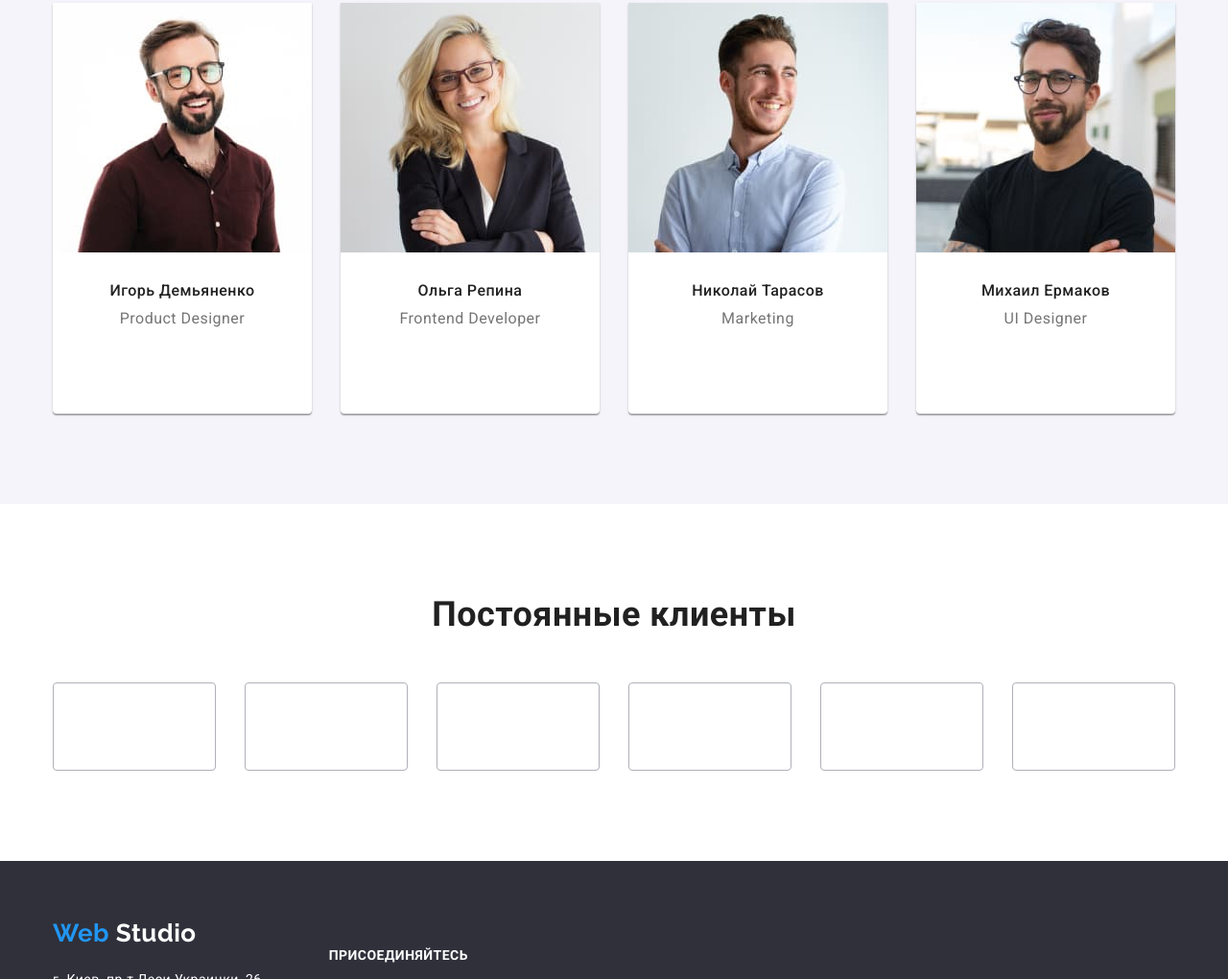
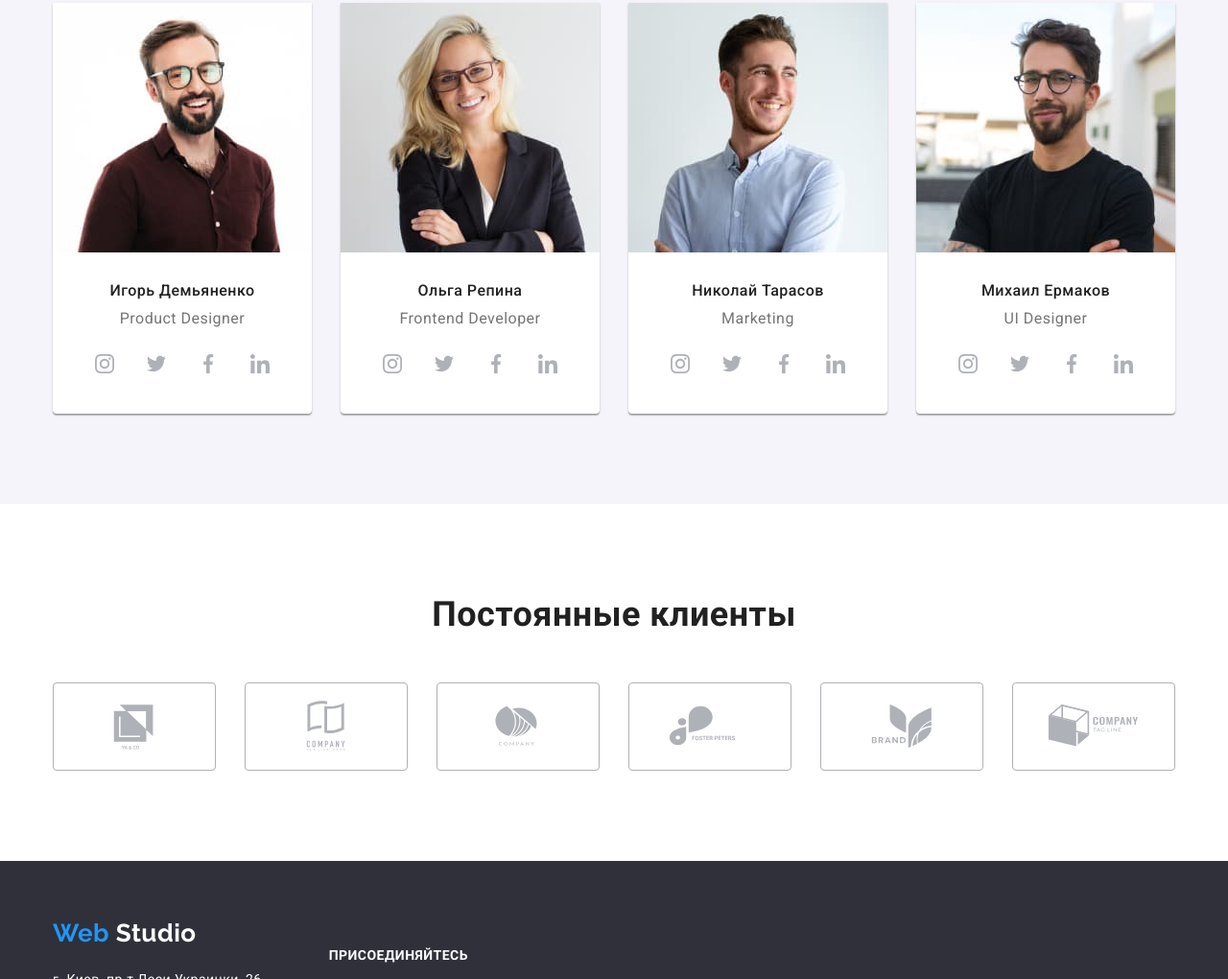
Before and after one commit to JuliaGolban/goit-markup-hw-04, a plain HTML site: page index.html in a window 1280 px wide. Shown: the part 1780-2800 px from the top of the page at 96% size. Drawn offline with nearby package versions, Linux system fonts and the light colour scheme.

Commit message:
изменен путь к файлу icons

```diff
--- a/index.html
+++ b/index.html
@@ -46,13 +46,13 @@
 				<ul class="contacts list">
 					<li class="contacts-item">
 						<a href="mailto:info@devstudio.com" class="link">
-							<svg class="contacts-icon" width="16" height="12"><use href="../images/icons.svg#icon-envelope"></use></svg>
+							<svg class="contacts-icon" width="16" height="12"><use href="./images/icons.svg#icon-envelope"></use></svg>
 							info@devstudio.com
 						</a>
 					</li>
 					<li class="contacts-item">
 						<a href="tel:+380961111111" class="link">
-							<svg class="contacts-icon" width="10" height="16"><use href="../images/icons.svg#icon-smartphone"></use></svg>
+							<svg class="contacts-icon" width="10" height="16"><use href="./images/icons.svg#icon-smartphone"></use></svg>
 							+38 096 111 11 11
 						</a>
 					</li>
@@ -81,7 +81,7 @@
 						<li class="features-item">
 							<div class="wrapper-icon" aria-label="Антена">
 								<svg class="features-icon" width="70" height="70">
-									<use href="../images/icons.svg#icon-antenna"></use>
+									<use href="./images/icons.svg#icon-antenna"></use>
 								</svg>
 							</div>
 							<h3 class="title">Внимание к деталям</h3>
@@ -90,7 +90,7 @@
 						<li class="features-item">
 							<div class="wrapper-icon" aria-label="Часы">
 								<svg class="features-icon" width="70" height="70">
-									<use href="../images/icons.svg#icon-clock"></use>
+									<use href="./images/icons.svg#icon-clock"></use>
 								</svg>
 							</div>
 							<h3 class="title">Пунктуальность</h3>
@@ -99,7 +99,7 @@
 						<li class="features-item">
 							<div class="wrapper-icon" aria-label="Диаграмма">
 								<svg class="features-icon" width="70" height="70">
-									<use href="../images/icons.svg#icon-diagram"></use>
+									<use href="./images/icons.svg#icon-diagram"></use>
 								</svg>
 							</div>
 							<h3 class="title">Планирование</h3>
@@ -108,7 +108,7 @@
 						<li class="features-item">
 							<div class="wrapper-icon" aria-label="Астронафт">
 								<svg class="features-icon" width="70" height="70">
-									<use href="../images/icons.svg#icon-astronaut"></use>
+									<use href="./images/icons.svg#icon-astronaut"></use>
 								</svg>
 							</div>
 							<h3 class="title">Современные технологии</h3>
@@ -147,22 +147,22 @@
 								<ul class="social-links list">
 									<li class="social-links-item">
 										<a class="link" href="https://www.instagram.com/" target="_blank" rel="noopener noreferrer" lang="en" aria-label="Instagram">
-											<svg class="social-links-icon" width="20" height="20"><use href="..//images/icons.svg#icon-instagram"></use></svg>
+											<svg class="social-links-icon" width="20" height="20"><use href="./images/icons.svg#icon-instagram"></use></svg>
 										</a>
 									</li>
 									<li class="social-links-item">
 										<a class="link" href="https://twitter.com/" target="_blank" rel="noopener noreferrer" lang="en" aria-label="Twitter">
-											<svg class="social-links-icon" width="20" height="20"><use href="..//images/icons.svg#icon-twitter"></use></svg>
+											<svg class="social-links-icon" width="20" height="20"><use href="./images/icons.svg#icon-twitter"></use></svg>
 										</a>
 									</li>
 									<li class="social-links-item">
 										<a class="link" href="https://www.facebook.com/" target="_blank" rel="noopener noreferrer" lang="en" aria-label="Facebook">
-											<svg class="social-links-icon" width="20" height="20"><use href="..//images/icons.svg#icon-facebook"></use></svg>
+											<svg class="social-links-icon" width="20" height="20"><use href="./images/icons.svg#icon-facebook"></use></svg>
 										</a>
 									</li>
 									<li class="social-links-item">
 										<a class="link" href="https://www.linkedin.com/" target="_blank" rel="noopener noreferrer" lang="en" aria-label="Linkedin">
-											<svg class="social-links-icon" width="20" height="20"><use href="..//images/icons.svg#icon-linkedin"></use></svg>
+											<svg class="social-links-icon" width="20" height="20"><use href="./images/icons.svg#icon-linkedin"></use></svg>
 										</a>
 									</li>
 								</ul>
@@ -176,22 +176,22 @@
 								<ul class="social-links list">
 									<li class="social-links-item">
 										<a class="link" href="https://www.instagram.com/" target="_blank" rel="noopener noreferrer" lang="en" aria-label="Instagram">
-											<svg class="social-links-icon" width="20" height="20"><use href="..//images/icons.svg#icon-instagram"></use></svg>
+											<svg class="social-links-icon" width="20" height="20"><use href="./images/icons.svg#icon-instagram"></use></svg>
 										</a>
 									</li>
 									<li class="social-links-item">
 										<a class="link" href="https://twitter.com/" target="_blank" rel="noopener noreferrer" lang="en" aria-label="Twitter">
-											<svg class="social-links-icon" width="20" height="20"><use href="..//images/icons.svg#icon-twitter"></use></svg>
+											<svg class="social-links-icon" width="20" height="20"><use href="./images/icons.svg#icon-twitter"></use></svg>
 										</a>
 									</li>
 									<li class="social-links-item">
 										<a class="link" href="https://www.facebook.com/" target="_blank" rel="noopener noreferrer" lang="en" aria-label="Facebook">
-											<svg class="social-links-icon" width="20" height="20"><use href="..//images/icons.svg#icon-facebook"></use></svg>
+											<svg class="social-links-icon" width="20" height="20"><use href="./images/icons.svg#icon-facebook"></use></svg>
 										</a>
 									</li>
 									<li class="social-links-item">
 										<a class="link" href="https://www.linkedin.com/" target="_blank" rel="noopener noreferrer" lang="en" aria-label="Linkedin">
-											<svg class="social-links-icon" width="20" height="20"><use href="..//images/icons.svg#icon-linkedin"></use></svg>
+											<svg class="social-links-icon" width="20" height="20"><use href="./images/icons.svg#icon-linkedin"></use></svg>
 										</a>
 									</li>
 								</ul>
@@ -205,22 +205,22 @@
 								<ul class="social-links list">
 									<li class="social-links-item">
 										<a class="link" href="https://www.instagram.com/" target="_blank" rel="noopener noreferrer" lang="en" aria-label="Instagram">
-											<svg class="social-links-icon" width="20" height="20"><use href="..//images/icons.svg#icon-instagram"></use></svg>
+											<svg class="social-links-icon" width="20" height="20"><use href="./images/icons.svg#icon-instagram"></use></svg>
 										</a>
 									</li>
 									<li class="social-links-item">
 										<a class="link" href="https://twitter.com/" target="_blank" rel="noopener noreferrer" lang="en" aria-label="Twitter">
-											<svg class="social-links-icon" width="20" height="20"><use href="..//images/icons.svg#icon-twitter"></use></svg>
+											<svg class="social-links-icon" width="20" height="20"><use href="./images/icons.svg#icon-twitter"></use></svg>
 										</a>
 									</li>
 									<li class="social-links-item">
 										<a class="link" href="https://www.facebook.com/" target="_blank" rel="noopener noreferrer" lang="en" aria-label="Facebook">
-											<svg class="social-links-icon" width="20" height="20"><use href="..//images/icons.svg#icon-facebook"></use></svg>
+											<svg class="social-links-icon" width="20" height="20"><use href="./images/icons.svg#icon-facebook"></use></svg>
 										</a>
 									</li>
 									<li class="social-links-item">
 										<a class="link" href="https://www.linkedin.com/" target="_blank" rel="noopener noreferrer" lang="en" aria-label="Linkedin">
-											<svg class="social-links-icon" width="20" height="20"><use href="..//images/icons.svg#icon-linkedin"></use></svg>
+											<svg class="social-links-icon" width="20" height="20"><use href="./images/icons.svg#icon-linkedin"></use></svg>
 										</a>
 									</li>
 								</ul>
@@ -234,22 +234,22 @@
 								<ul class="social-links list">
 									<li class="social-links-item">
 										<a class="link" href="https://www.instagram.com/" target="_blank" rel="noopener noreferrer" lang="en" aria-label="Instagram">
-											<svg class="social-links-icon" width="20" height="20"><use href="..//images/icons.svg#icon-instagram"></use></svg>
+											<svg class="social-links-icon" width="20" height="20"><use href="./images/icons.svg#icon-instagram"></use></svg>
 										</a>
 									</li>
 									<li class="social-links-item">
 										<a class="link" href="https://twitter.com/" target="_blank" rel="noopener noreferrer" lang="en" aria-label="Twitter">
-											<svg class="social-links-icon" width="20" height="20"><use href="..//images/icons.svg#icon-twitter"></use></svg>
+											<svg class="social-links-icon" width="20" height="20"><use href="./images/icons.svg#icon-twitter"></use></svg>
 										</a>
 									</li>
 									<li class="social-links-item">
 										<a class="link" href="https://www.facebook.com/" target="_blank" rel="noopener noreferrer" lang="en" aria-label="Facebook">
-											<svg class="social-links-icon" width="20" height="20"><use href="..//images/icons.svg#icon-facebook"></use></svg>
+											<svg class="social-links-icon" width="20" height="20"><use href="./images/icons.svg#icon-facebook"></use></svg>
 										</a>
 									</li>
 									<li class="social-links-item">
 										<a class="link" href="https://www.linkedin.com/" target="_blank" rel="noopener noreferrer" lang="en" aria-label="Linkedin">
-											<svg class="social-links-icon" width="20" height="20"><use href="..//images/icons.svg#icon-linkedin"></use></svg>
+											<svg class="social-links-icon" width="20" height="20"><use href="./images/icons.svg#icon-linkedin"></use></svg>
 										</a>
 									</li>
 								</ul>
@@ -266,42 +266,42 @@
 						<li class="clients-item">
 							<a href="" class="wrapper-icon link">
 								<svg class="clients-icon" width="106" height="60">
-									<use href="..//images/icons.svg#icon-client1"></use>
+									<use href="./images/icons.svg#icon-client1"></use>
 								</svg>
 							</a>
 						</li>
 						<li class="clients-item">
 							<a href="" class="wrapper-icon link">
 								<svg class="clients-icon" width="106" height="60">
-									<use href="..//images/icons.svg#icon-client2"></use>
+									<use href="./images/icons.svg#icon-client2"></use>
 								</svg>
 							</a>
 						</li>
 						<li class="clients-item">
 							<a href="" class="wrapper-icon link">
 								<svg class="clients-icon" width="106" height="60">
-									<use href="..//images/icons.svg#icon-client3"></use>
+									<use href="./images/icons.svg#icon-client3"></use>
 								</svg>
 							</a>
 						</li>
 						<li class="clients-item">
 							<a href="" class="wrapper-icon link">
 								<svg class="clients-icon" width="106" height="60">
-									<use href="..//images/icons.svg#icon-client4"></use>
+									<use href="./images/icons.svg#icon-client4"></use>
 								</svg>
 							</a>
 						</li>
 						<li class="clients-item">
 							<a href="" class="wrapper-icon link">
 								<svg class="clients-icon" width="106" height="60">
-									<use href="..//images/icons.svg#icon-client5"></use>
+									<use href="./images/icons.svg#icon-client5"></use>
 								</svg>
 							</a>
 						</li>
 						<li class="clients-item">
 							<a href="" class="wrapper-icon link">
 								<svg class="clients-icon" width="106" height="60">
-									<use href="..//images/icons.svg#icon-client6"></use>
+									<use href="./images/icons.svg#icon-client6"></use>
 								</svg>
 							</a>
 						</li>
@@ -339,22 +339,22 @@
 					<ul class="social-links list">
 						<li class="social-links-item">
 							<a class="link" href="https://www.instagram.com/" target="_blank" rel="noopener noreferrer" lang="en" aria-label="Instagram">
-								<svg class="social-links-icon" width="20" height="20"><use href="..//images/icons.svg#icon-instagram"></use></svg>
+								<svg class="social-links-icon" width="20" height="20"><use href="./images/icons.svg#icon-instagram"></use></svg>
 							</a>
 						</li>
 						<li class="social-links-item">
 							<a class="link" href="https://twitter.com/" target="_blank" rel="noopener noreferrer" lang="en" aria-label="Twitter">
-								<svg class="social-links-icon" width="20" height="20"><use href="..//images/icons.svg#icon-twitter"></use></svg>
+								<svg class="social-links-icon" width="20" height="20"><use href="./images/icons.svg#icon-twitter"></use></svg>
 							</a>
 						</li>
 						<li class="social-links-item">
 							<a class="link" href="https://www.facebook.com/" target="_blank" rel="noopener noreferrer" lang="en" aria-label="Facebook">
-								<svg class="social-links-icon" width="20" height="20"><use href="..//images/icons.svg#icon-facebook"></use></svg>
+								<svg class="social-links-icon" width="20" height="20"><use href="./images/icons.svg#icon-facebook"></use></svg>
 							</a>
 						</li>
 						<li class="social-links-item">
 							<a class="link" href="https://www.linkedin.com/" target="_blank" rel="noopener noreferrer" lang="en" aria-label="Linkedin">
-								<svg class="social-links-icon" width="20" height="20"><use href="..//images/icons.svg#icon-linkedin"></use></svg>
+								<svg class="social-links-icon" width="20" height="20"><use href="./images/icons.svg#icon-linkedin"></use></svg>
 							</a>
 						</li>
 					</ul>
```
Also changed, not shown: portfolio.html (+6 -6 lines).
